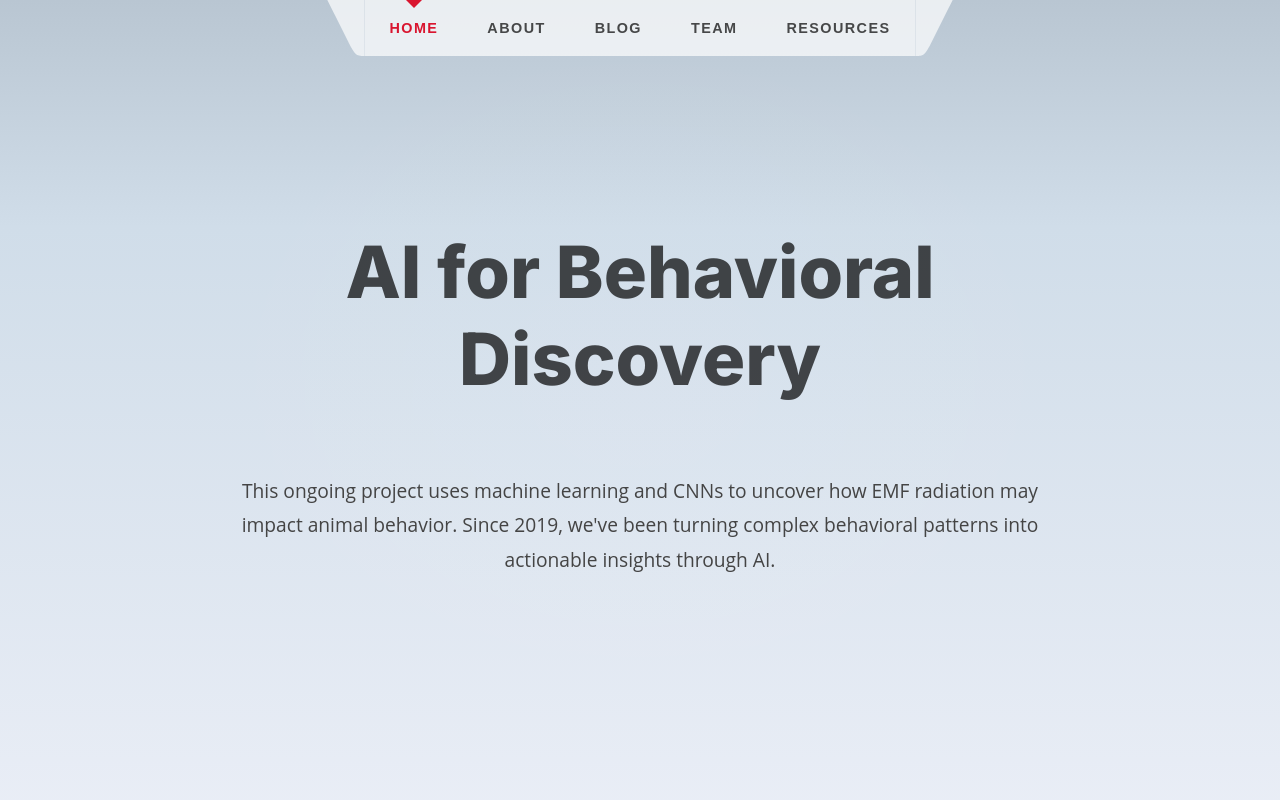
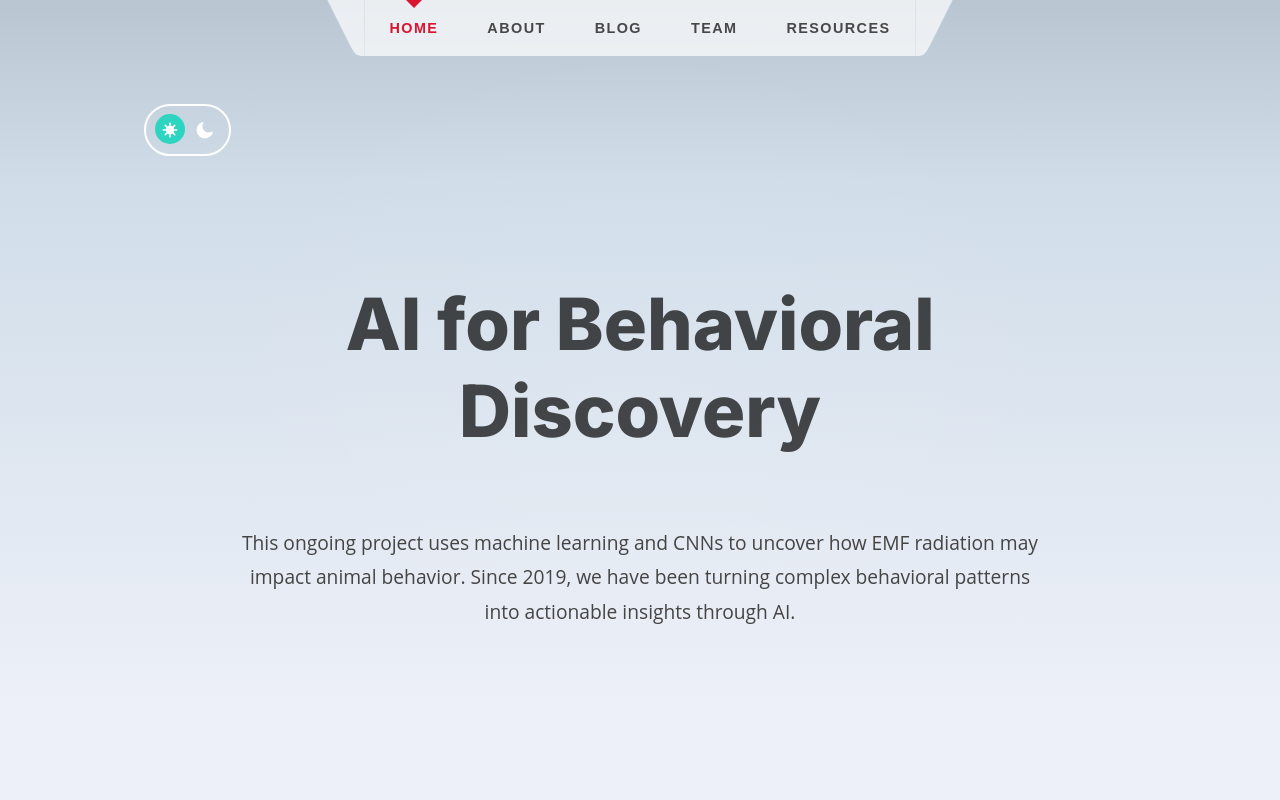
Before and after one commit to ajs787/ai-website, a SvelteKit app: page / in a window 1280 px wide. Shown: the top 800 px of the page. Built offline with nearby package versions, Linux system fonts and the light colour scheme.

Commit message:
add light/dark button and ui

```diff
--- a/src/app.css
+++ b/src/app.css
@@ -14,10 +14,51 @@
   --background-without-opacity: rgba(255, 255, 255, 0.7);
   --column-width: 42rem;
   --column-margin-top: 4rem;
+
+}
+
+[data-theme='dark'] {
+  --primary-color: #0f172a;
+  --secondary-color: #1e293b;
+  --tertiary-color: #334155;
+  --accent-color: #f43f5e;
+  --heading-color: rgba(255, 255, 255, 0.85);
+  --text-color: #e2e8f0;
+  --background-without-opacity: rgba(15, 23, 42, 0.8);
 }
 
 html {
   scroll-behavior: smooth;
+  transition:
+    background-color 0.6s ease,
+    color 0.6s ease,
+    fill 0.6s ease,
+    stroke 0.6s ease,
+    border-color 0.6s ease;
+}
+
+html.theme-transition,
+body.theme-transition,
+[data-theme='dark'] {
+  transition: background-color 0.9s ease, color 0.9s ease, background 0.9s ease;
+}
+
+body.theme-transition * {
+  transition: background-color 0.9s ease, color 0.9s ease, border-color 0.9s ease;
+}
+
+#theme-fade {
+  position: fixed;
+  inset: 0;
+  pointer-events: none;
+  background: var(--primary-color);
+  z-index: 9999;
+  opacity: 0;
+  transition: opacity 0.6s ease;
+}
+#theme-fade.active {
+  opacity: 1;
+  backdrop-filter: blur(8px);
 }
 
 body {
@@ -29,7 +70,9 @@ body {
     var(--primary-color) 0%,
     var(--secondary-color) 10.45%,
     var(--tertiary-color) 41.35%
-  );
+  );background-size: 100% 100%;
+  background-repeat: no-repeat;
+  transition: background-color 0.9s ease, background-image 0.9s ease;
 }
 
 body::before {
@@ -59,15 +102,18 @@ h2,
 p {
   font-weight: 400;
   color: var(--heading-color);
+  transition: color 0.6s ease, fill 0.6s ease, transform 0.6s ease;
 }
 
 p {
   line-height: 1.5;
+  transition: color 0.6s ease, fill 0.6s ease, transform 0.6s ease;
 }
 
 a {
   color: var(--accent-color);
   text-decoration: none;
+  transition: color 0.6s ease, fill 0.6s ease, transform 0.6s ease;
 }
 
 a:hover {
@@ -95,6 +141,13 @@ pre {
   color: var(--text-color);
 }
 
+[data-theme='dark'] pre {
+  background-color: rgba(255, 255, 255, 0.1);
+  box-shadow: 2px 2px 6px rgba(0, 0, 0, 0.4);
+}
+
+
+
 input,
 button {
   font-size: inherit;
--- a/src/app.html
+++ b/src/app.html
@@ -9,5 +9,6 @@
   </head>
   <body>
     <div>%sveltekit.body%</div>
+    <div id="theme-fade"></div>
   </body>
 </html>
--- a/src/routes/+page.svelte
+++ b/src/routes/+page.svelte
@@ -1,6 +1,9 @@
 <script>
   // Counter import removed
+  import DarkModeToggle from './DarkModeToggle.svelte';
 </script>
+
+<DarkModeToggle />
 
 <svelte:head>
   <title>Home</title>
@@ -13,22 +16,16 @@
   </h1>
 
   <p class="project-blurb">
-    This ongoing project uses machine learning and CNNs to uncover how EMF radiation may impact animal behavior. Since 2019, we've been turning complex behavioral patterns into actionable insights through AI.  </p>
+    This ongoing project uses machine learning and CNNs to uncover how EMF radiation may impact animal behavior. Since 2019, we have been turning complex behavioral patterns into actionable insights through AI.  </p>
 </section>
 
 <!-- What We Do Section -->
 <section class="what-we-do">
-  <h2>What We Do</h2>
+  <h2>The Mission</h2>
   <p>
-    Our team builds intelligent systems that can identify, track, and predict complex behavioral trends across time. From lab studies to real-world environments, our models adapt to dynamic, messy human data.
+    The AI for Behavioural Discovery project aims to understand whether animal behaviour is affected by exposure to EMF radiation using a machine learning and Convolutional Neural Networks(CNNs) approach. We have conducted experiments on cockroaches, bees, and ants so far using AlexNet, achieving positive results with ants. The model was able to successfully classify field states between Positive, Negative and Off based only on behavioural changes of the ants.
+
   </p>
-</section>
-
-<!-- Contact/Join Section -->
-<section class="get-involved">
-  <h2>Get Involved</h2>
-  <p>Want to collaborate, contribute, or learn more? Reach out to our team or explore the open-source tools we’ve built.</p>
-  <a href="/about">Meet the team →</a>
 </section>
 
 
@@ -42,7 +39,6 @@
     margin: 0 auto;
     text-align: center;
   }
-
 
   .main-title {
     font-size: 4.5rem;
--- /dev/null
+++ b/src/routes/DarkModeToggle.svelte
@@ -0,0 +1,150 @@
+<script>
+  import { onMount } from 'svelte';
+
+  let isDark = false;
+  let rotateLight = false;
+  let rotateDark = false;
+
+  onMount(() => {
+    const savedTheme = localStorage.getItem("theme");
+    const systemPrefersDark = window.matchMedia("(prefers-color-scheme: dark)").matches;
+    isDark = savedTheme === "dark" || (!savedTheme && systemPrefersDark);
+    document.documentElement.setAttribute("data-theme", isDark ? "dark" : "light");
+  });
+
+  function toggleTheme() {
+    isDark = !isDark;
+    document.documentElement.classList.add("theme-transition");
+
+    document.documentElement.setAttribute("data-theme", isDark ? "dark" : "light");
+    localStorage.setItem("theme", isDark ? "dark" : "light");
+
+    // Reset rotation state to re-trigger animation
+    rotateLight = false;
+    rotateDark = false;
+
+    // Trigger next animation frame so the reset takes effect
+    requestAnimationFrame(() => {
+      rotateLight = true;
+      rotateDark = true;
+    });
+
+    setTimeout(() => {
+      document.documentElement.classList.remove("theme-transition");
+    }, 800);
+  }
+</script>
+
+
+<style>
+  .switch {
+    display: flex;
+    align-items: center;
+    position: relative;
+    width: 75px;
+    height: 40px;
+    border: 2px solid white;
+    border-radius: 9999px;
+    cursor: pointer;
+    padding: 4px;
+    background-color: transparent;
+  }
+
+  .switch__icon {
+    width: 20px;
+    height: 20px;
+    color: white;
+    transition: color 0.6s ease, fill 0.6s ease, transform 0.6s ease;
+  }
+
+  .switch__inner {
+    position: absolute;
+    width: 30px;
+    height: 30px;
+    background-color: #2dd4bf;
+    border-radius: 50%;
+    top: 8px;
+    left: 9px;
+    transition: left 0.2s ease-in-out;
+  }
+
+  .dark .switch__inner {
+    left: calc(100% - 39px);
+  }
+
+  .switch__inner-icons {
+    display: flex;
+    justify-content: space-between;
+    width: 100%;
+    z-index: 1;
+    padding: 0 10px;
+  }
+
+  .switch__sr {
+    position: absolute;
+    width: 1px;
+    height: 1px;
+    padding: 0;
+    margin: -1px;
+    overflow: hidden;
+    clip: rect(0, 0, 0, 0);
+    white-space: nowrap;
+    border: 0;
+  }
+  .rotate {
+    animation: spin 0.6s ease;
+  }
+  .rotate-reverse {
+  animation: spin-reverse 0.6s ease;
+  }
+
+  @keyframes spin {
+    from { transform: rotate(0deg); }
+    to { transform: rotate(360deg); }
+  }
+
+  @keyframes spin-reverse {
+  from { transform: rotate(0deg); }
+  to { transform: rotate(-360deg); }
+  }
+
+</style>
+
+<svg style="display: none">
+  <symbol id="icon-light" viewBox="0 0 24 24">
+    <g stroke="currentColor" stroke-width="2" stroke-linecap="round">
+      <line x1="12" y1="17" x2="12" y2="20" transform="rotate(0,12,12)" />
+      <line x1="12" y1="17" x2="12" y2="20" transform="rotate(45,12,12)" />
+      <line x1="12" y1="17" x2="12" y2="20" transform="rotate(90,12,12)" />
+      <line x1="12" y1="17" x2="12" y2="20" transform="rotate(135,12,12)" />
+      <line x1="12" y1="17" x2="12" y2="20" transform="rotate(180,12,12)" />
+      <line x1="12" y1="17" x2="12" y2="20" transform="rotate(225,12,12)" />
+      <line x1="12" y1="17" x2="12" y2="20" transform="rotate(270,12,12)" />
+      <line x1="12" y1="17" x2="12" y2="20" transform="rotate(315,12,12)" />
+    </g>
+    <circle fill="currentColor" cx="12" cy="12" r="5" />
+  </symbol>
+  <symbol id="icon-dark" viewBox="0 0 24 24">
+    <path fill="currentColor" d="M15.1,14.9c-3-0.5-5.5-3-6-6C8.8,7.1,9.1,5.4,9.9,4c0.4-0.8-0.4-1.7-1.2-1.4C4.6,4,1.8,7.9,2,12.5c0.2,5.1,4.4,9.3,9.5,9.5c4.5,0.2,8.5-2.6,9.9-6.6c0.3-0.8-0.6-1.7-1.4-1.2C18.6,14.9,16.9,15.2,15.1,14.9z" />
+  </symbol>
+</svg>
+
+<div class="switch" on:click={toggleTheme} class:dark={isDark}>
+  <span class="switch__inner"></span>
+  <span class="switch__inner-icons">
+    <svg
+      class="switch__icon"
+      class:rotate-reverse={rotateLight}
+      on:animationend={() => (rotateLight = false)}>
+      <use href="#icon-light" />
+    </svg>
+
+    <svg
+      class="switch__icon"
+      class:rotate={rotateDark}
+      on:animationend={() => (rotateDark = false)}>
+      <use href="#icon-dark" />
+    </svg>
+  </span>
+  <span class="switch__sr">Toggle Dark Mode</span>
+</div>
```
Also changed, not shown: src/routes/team/+page.svelte (+11 -8 lines).
